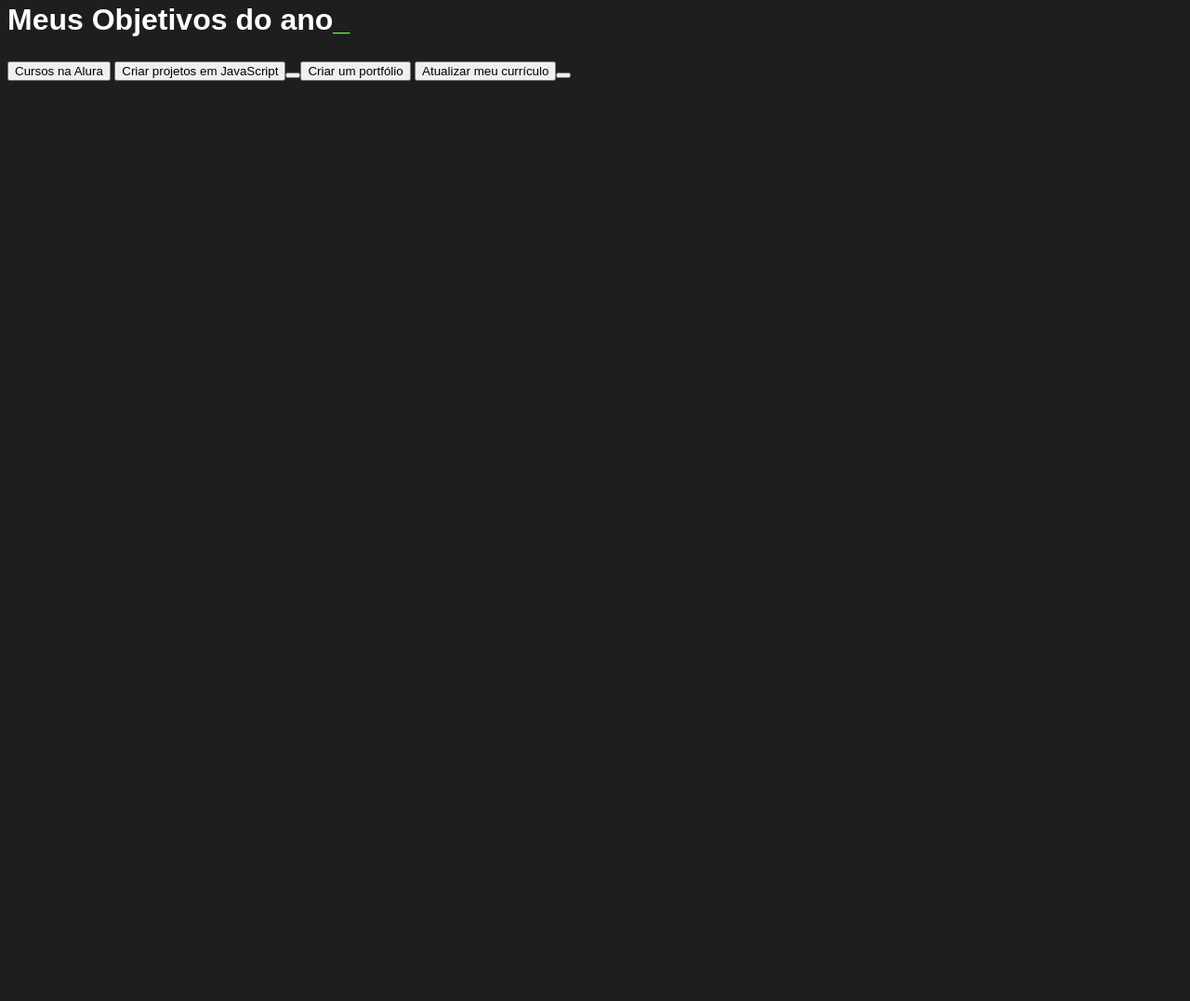
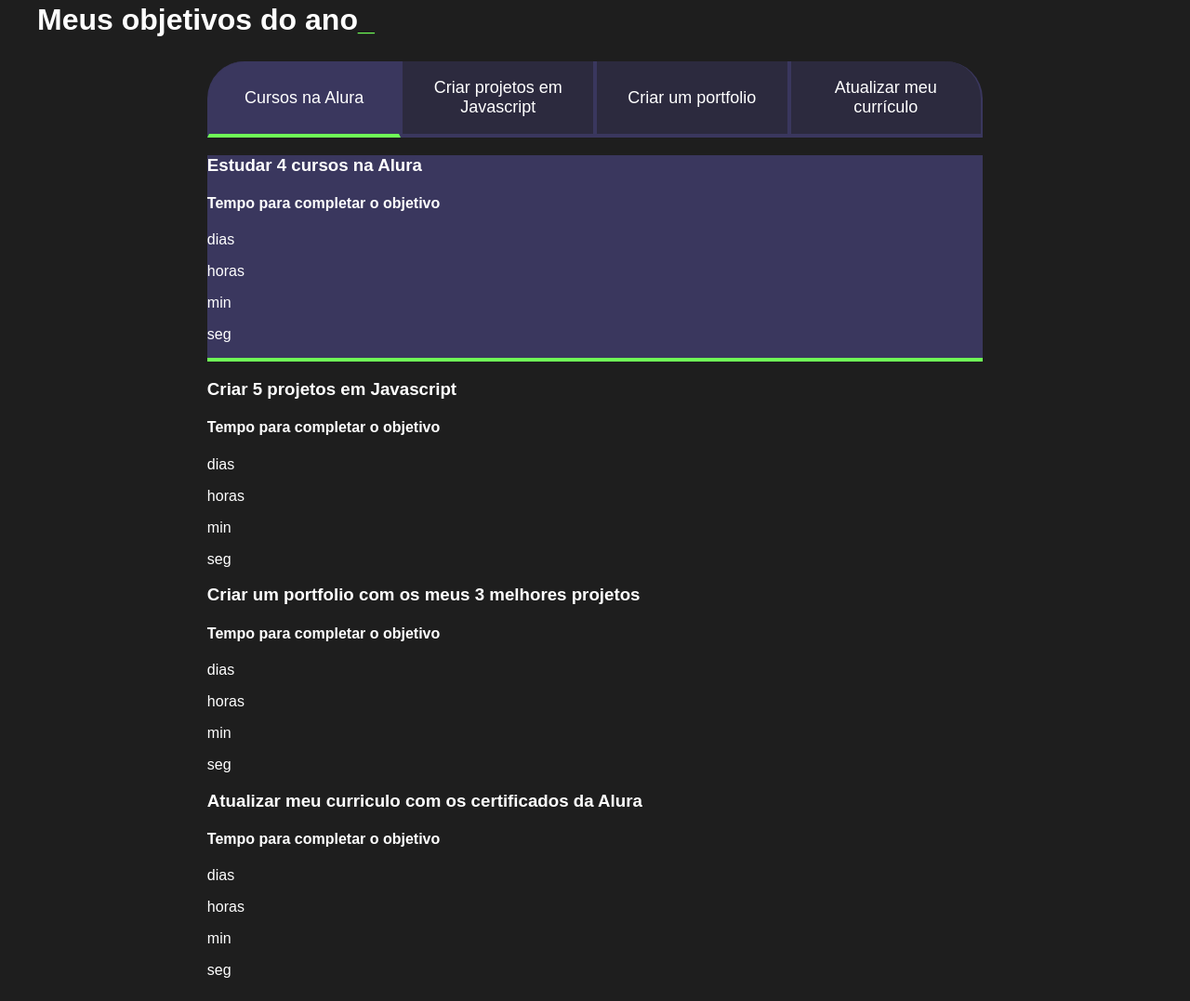
Before and after one commit to BahTchee/asas, a plain HTML site: page index.html in a window 1280 px wide. Shown: the part 32-1109 px from the top of the page at 93% size. Before the commit the page ends 800 px from the top, so only its background shows below. Drawn offline with Linux system fonts and the light colour scheme; a web font is replaced by a local one.

Commit message:
Update index.html

```diff
--- a/index.html
+++ b/index.html
@@ -1,21 +1,116 @@
 <!DOCTYPE html>
 <html lang="pt-br">
+
 <head>
     <meta charset="UTF-8">
-    <meta name="viewport" content="width=device-width, initial-
-scale=1.0">
+    <meta name="viewport" content="width=device-width, initial-scale=1.0">
     <title>Meus objetivos do ano</title>
     <link rel="stylesheet" href="style.css">
 </head>
+
 <body>
-    <section class="conteudo-principal"></section>
-   <h2 class="titulo-principal">Meus Objetivos do ano<span>_<span></h2>
-<div class=»botoes»>
-    <button class=»botao ativo»>Cursos na Alura</button>
-    <button class=»botao»>Criar projetos em JavaScript<button>
-    <button class=»botao»>Criar um portfólio</button>
-    <button class=»botao»>Atualizar meu currículo<button>
-</div>
-    <script src=»main.js»></script>
+    <section class="conteudo-principal">
+        <h2 class="titulo-principal">Meus objetivos do ano<span>_</span></h2>
+        <div class="conteudo">
+            <div class="botoes">
+                <button class="botao ativo">Cursos na Alura</button>
+                <button class="botao">Criar projetos em Javascript</button>
+                <button class="botao">Criar um portfolio</button>
+                <button class="botao">Atualizar meu currículo</button>
+            </div>
+            <div class="abas-textos">
+                <div class="aba-conteudo ativo">
+                    <h3 class="aba-conteudo-titulo-principal">Estudar 4 cursos na Alura</h3>
+                    <h4 class="aba-conteudo-titulo-secundario">Tempo para completar o objetivo</h4>
+                    <div class="contador">
+                        <div class="contador-digito">
+                            <p class="contador-digito-numero" id="dias0"></p>
+                            <p class="contador-digito-texto">dias</p>
+                        </div>
+                        <div class="contador-digito">
+                            <p class="contador-digito-numero" id="horas0"></p>
+                            <p class="contador-digito-texto">horas</p>
+                        </div>
+                        <div class="contador-digito">
+                            <p class="contador-digito-numero" id="min0"></p>
+                            <p class="contador-digito-texto">min</p>
+                        </div>
+                        <div class="contador-digito">
+                            <p class="contador-digito-numero" id="seg0"></p>
+                            <p class="contador-digito-texto">seg</p>
+                        </div>
+                    </div>
+                </div>
+                <div class="aba-conteudo">
+                    <h3 class="aba-conteudo-titulo-principal">Criar 5 projetos em Javascript</h3>
+                    <h4 class="aba-conteudo-titulo-secundario">Tempo para completar o objetivo</h4>
+                    <div class="contador">
+                        <div class="contador-digito">
+                            <p class="contador-digito-numero" id="dias1"></p>
+                            <p class="contador-digito-texto">dias</p>
+                        </div>
+                        <div class="contador-digito">
+                            <p class="contador-digito-numero" id="horas1"></p>
+                            <p class="contador-digito-texto">horas</p>
+                        </div>
+                        <div class="contador-digito">
+                            <p class="contador-digito-numero" id="min1"></p>
+                            <p class="contador-digito-texto">min</p>
+                        </div>
+                        <div class="contador-digito">
+                            <p class="contador-digito-numero" id="seg1"></p>
+                            <p class="contador-digito-texto">seg</p>
+                        </div>
+                    </div>
+                </div>
+                <div class="aba-conteudo">
+                    <h3 class="aba-conteudo-titulo-principal">Criar um portfolio com os meus 3 melhores projetos</h3>
+                    <h4 class="aba-conteudo-titulo-secundario">Tempo para completar o objetivo</h4>
+                    <div class="contador">
+                        <div class="contador-digito">
+                            <p class="contador-digito-numero" id="dias2"></p>
+                            <p class="contador-digito-texto">dias</p>
+                        </div>
+                        <div class="contador-digito">
+                            <p class="contador-digito-numero" id="horas2"></p>
+                            <p class="contador-digito-texto">horas</p>
+                        </div>
+                        <div class="contador-digito">
+                            <p class="contador-digito-numero" id="min2"></p>
+                            <p class="contador-digito-texto">min</p>
+                        </div>
+                        <div class="contador-digito">
+                            <p class="contador-digito-numero" id="seg2"></p>
+                            <p class="contador-digito-texto">seg</p>
+                        </div>
+                    </div>
+                </div>
+                <div class="aba-conteudo">
+                    <h3 class="aba-conteudo-titulo-principal">Atualizar meu curriculo com os certificados da Alura</h3>
+                    <h4 class="aba-conteudo-titulo-secundario">Tempo para completar o objetivo</h4>
+                    <div class="contador">
+                        <div class="contador-digito">
+                            <p class="contador-digito-numero" id="dias3"></p>
+                            <p class="contador-digito-texto">dias</p>
+                        </div>
+                        <div class="contador-digito">
+                            <p class="contador-digito-numero" id="horas3"></p>
+                            <p class="contador-digito-texto">horas</p>
+                        </div>
+                        <div class="contador-digito">
+                            <p class="contador-digito-numero" id="min3"></p>
+                            <p class="contador-digito-texto">min</p>
+                        </div>
+                        <div class="contador-digito">
+                            <p class="contador-digito-numero" id="seg3"></p>
+                            <p class="contador-digito-texto">seg</p>
+                        </div>
+                    </div>
+                </div>
+            </div>
+        </div>
+    </section>
+    <script src="main.js"></script>
 </body>
+
 </html>
```
